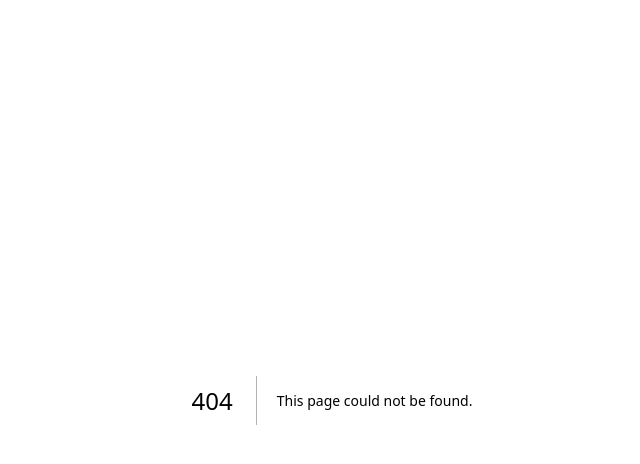
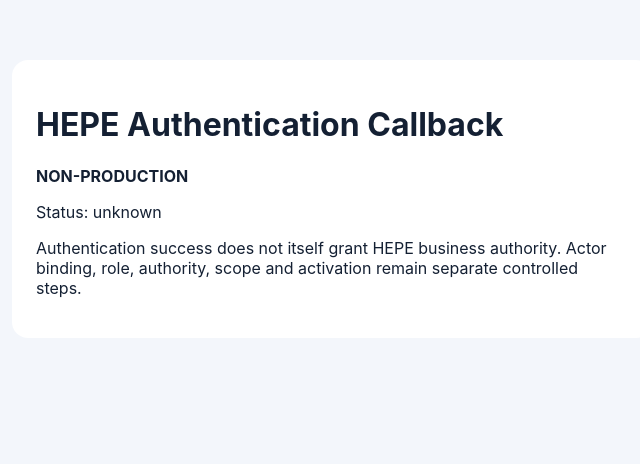
Before and after one commit to kasemch/hepe-ui-prototype, a Next.js app: page /auth/callback/status in a window 1280 px wide. Before the commit this address had no page. Shown: the top 464 px of the page, without its empty margins (308-948 px from the left). Built offline with nearby package versions, Linux system fonts and the light colour scheme.

Commit message:
SANDBOX-11D preserve callback status in JSX

```diff
--- /dev/null
+++ b/app/auth/callback/status/page.jsx
@@ -0,0 +1,12 @@
+export default async function CallbackStatus({ searchParams }) {
+  const p = await searchParams;
+  return (
+    <main style={{maxWidth:640,margin:"60px auto",padding:24,background:"white",borderRadius:16}}>
+      <h1>HEPE Authentication Callback</h1>
+      <p><strong>NON-PRODUCTION</strong></p>
+      <p>Status: {p?.status ?? "unknown"}</p>
+      {p?.reason ? <p>Reason: {p.reason}</p> : null}
+      <p>Authentication success does not itself grant HEPE business authority. Actor binding, role, authority, scope and activation remain separate controlled steps.</p>
+    </main>
+  );
+}
```
